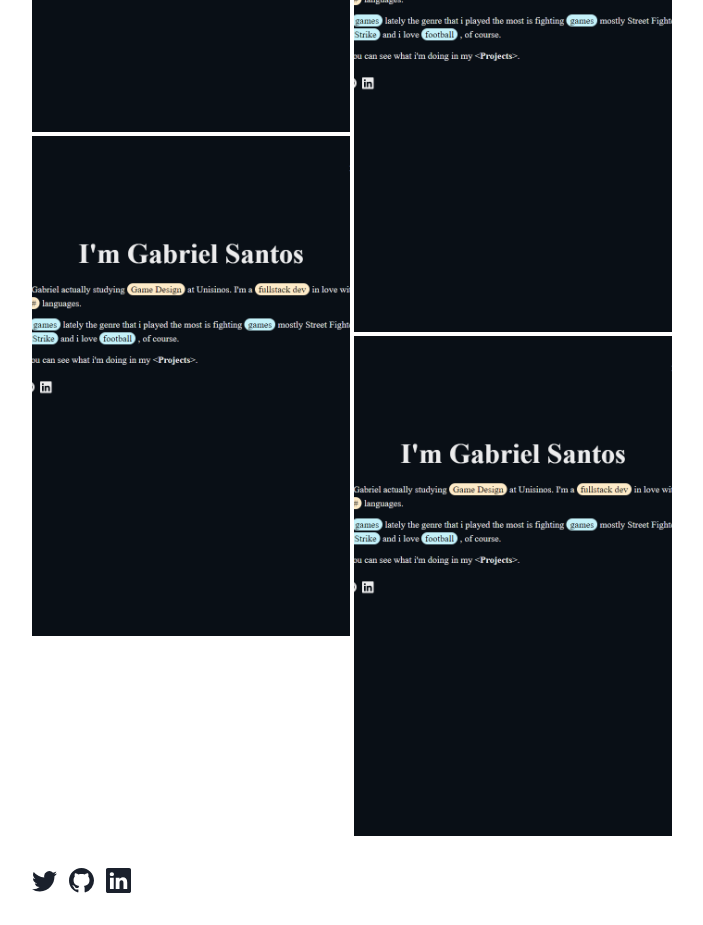
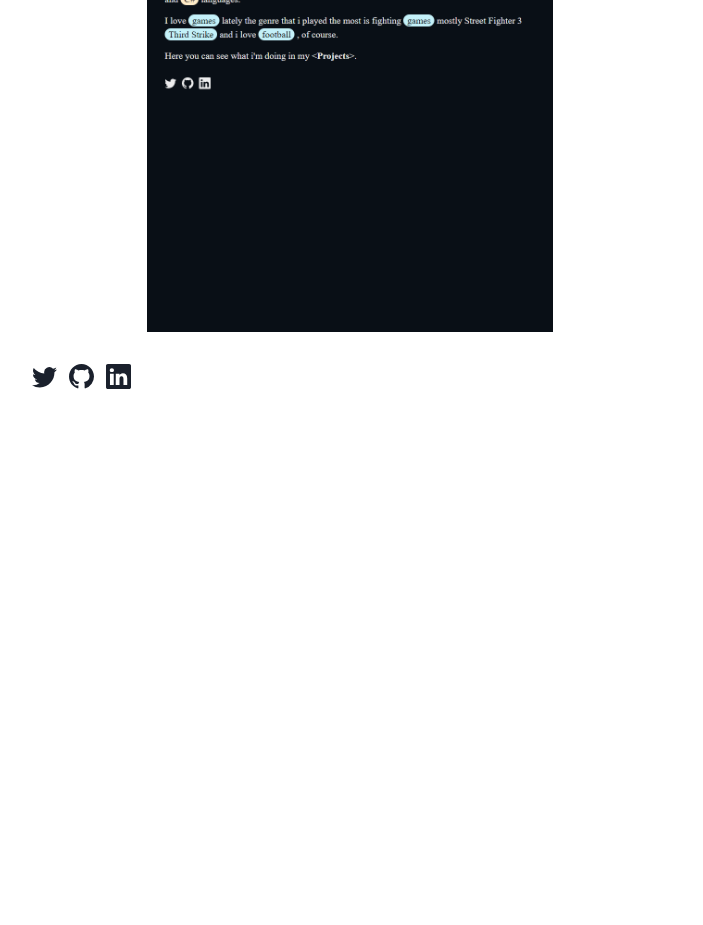
Before and after one commit to gbcosta/portfolio-react-ts, a React (Vite) app: page /projects in a window 1280 px wide. Shown: the part 420-1345 px from the top of the page, without its empty margins (288-991 px from the left). After the commit the page ends 841 px from the top, so only its background shows below. Built offline with nearby package versions, Linux system fonts and the light colour scheme.

Commit message:
update projectCard

```diff
--- a/src/pages/projects.tsx
+++ b/src/pages/projects.tsx
@@ -1,6 +1,7 @@
 import { Flex, Heading, Text } from "@chakra-ui/react";
 import { MarginPage } from "@components/MarginComponent";
 import { ProjectCard } from "@components/projectCard/projectCard";
+import testImg from "../assets/portfolio.png";
 
 export const Projects = (): JSX.Element => {
   return (
@@ -15,13 +16,9 @@ export const Projects = (): JSX.Element => {
         }}
       >
         <Flex gap={1} sx={{ flexDir: "column" }}>
-          <ProjectCard size={"extraSmall"}></ProjectCard>
-          <ProjectCard></ProjectCard>
+          <ProjectCard image={testImg}></ProjectCard>
         </Flex>
-        <Flex gap={1} sx={{ flexDir: "column" }}>
-          <ProjectCard></ProjectCard>
-          <ProjectCard></ProjectCard>
-        </Flex>
+        <Flex gap={1} sx={{ flexDir: "column" }}></Flex>
       </Flex>
     </MarginPage>
   );
```
